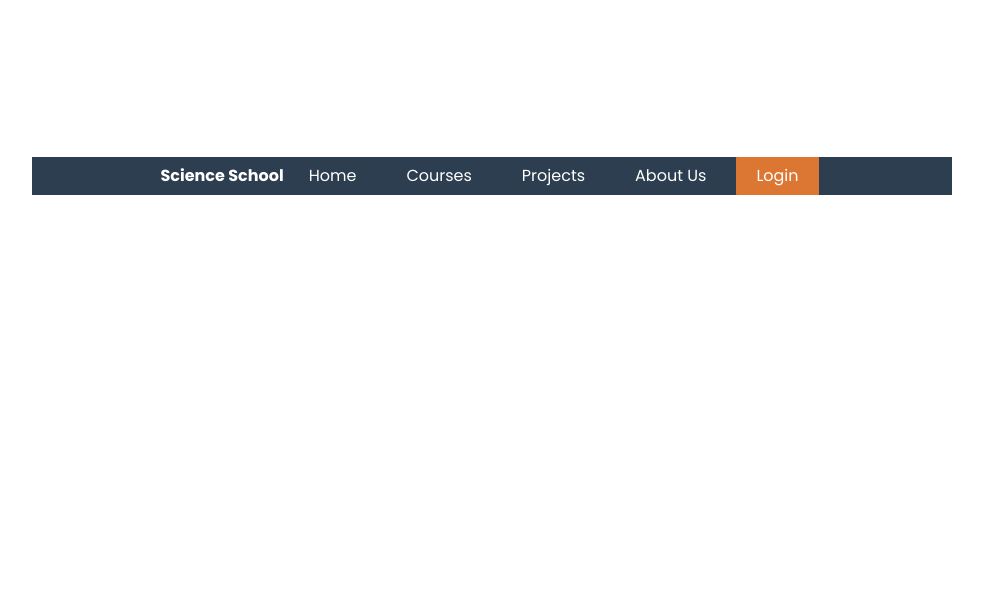
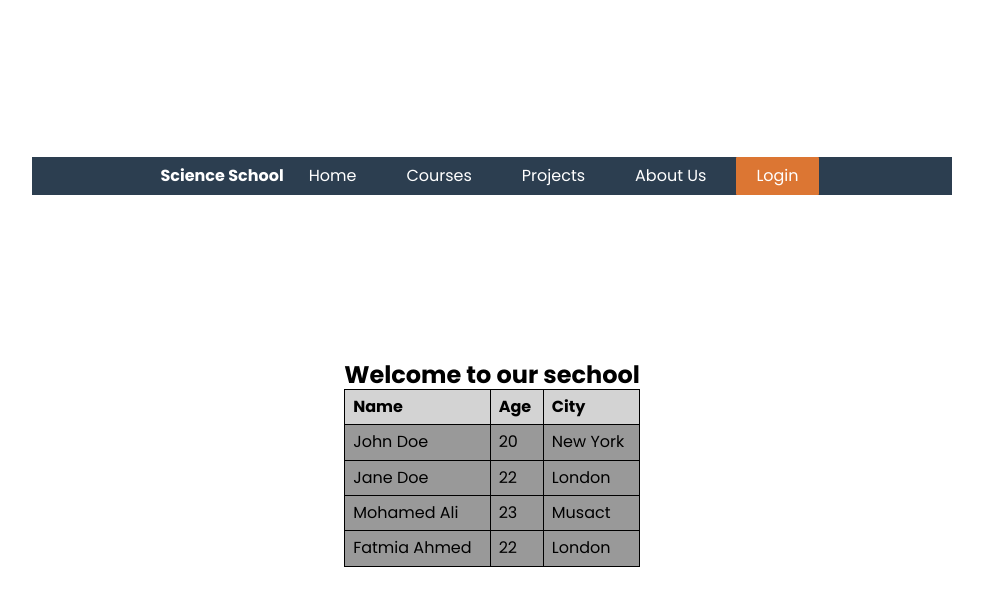
Before and after one commit to kaizen-98/SchoolSite, a plain HTML site: page AboutUs.html in a window 1280 px wide. Shown: the whole page, without its empty margins (148-1131 px from the left). Drawn offline with nearby package versions, Linux system fonts and the light colour scheme.

Commit message:
add all the update

```diff
--- a/AboutUs.html
+++ b/AboutUs.html
@@ -20,5 +20,35 @@
             </ul>
         </nav>
     </header>
+    <div class="main">
+        <h2>Welcome to our sechool</h2>
+        <table>
+            <tr>
+              <th>Name</th>
+              <th>Age</th>
+              <th>City</th>
+            </tr>
+            <tr>
+              <td>John Doe</td>
+              <td>20</td>
+              <td>New York</td>
+            </tr>
+            <tr>
+              <td>Jane Doe</td>
+              <td>22</td>
+              <td>London</td>
+            </tr>
+            <tr>
+                <td>Mohamed Ali</td>
+                <td>23</td>
+                <td>Musact</td>
+              </tr>
+              <tr>
+                <td>Fatmia Ahmed </td>
+                <td>22</td>
+                <td>London</td>
+              </tr>
+          </table>
+</div>
 </body>
 </html>
--- a/style.css
+++ b/style.css
@@ -244,5 +244,20 @@ position: absolute;
 background-color:transparent;
 align-items: center;
 padding-top: 10%;
- ;
+
 }
+table {
+    width: 100%;
+    border-collapse: collapse;
+    background-color: #999;
+  }
+
+  th, td {
+    border: 1px solid black;
+    padding: 8px;
+    text-align: left;
+  }
+
+  th {
+    background-color: lightgray;
+  }
```
Also changed, not shown: Courses.html (+30 -0 lines), Projects.html (+30 -0 lines), Signup.html (+18 -4 lines), home.html (+27 -0 lines), index.html (+17 -3 lines).
